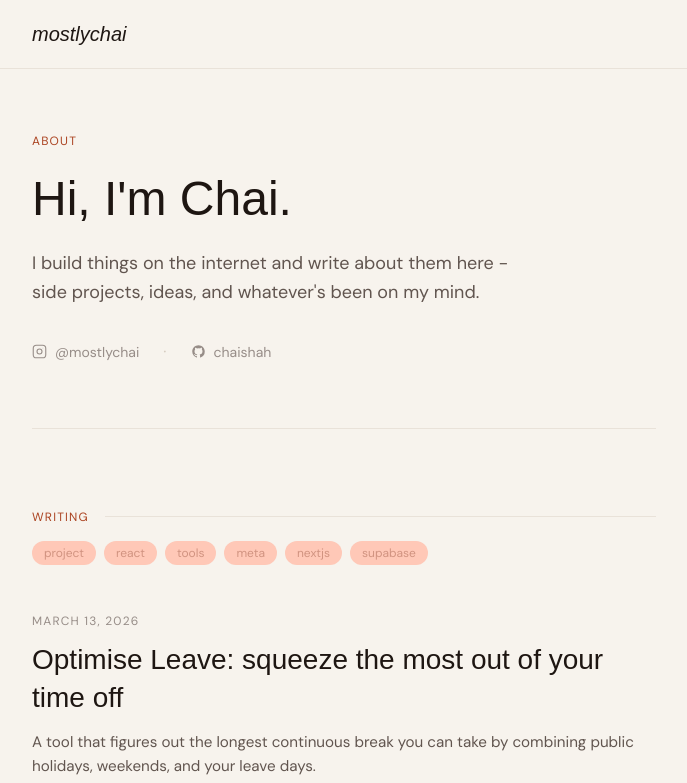
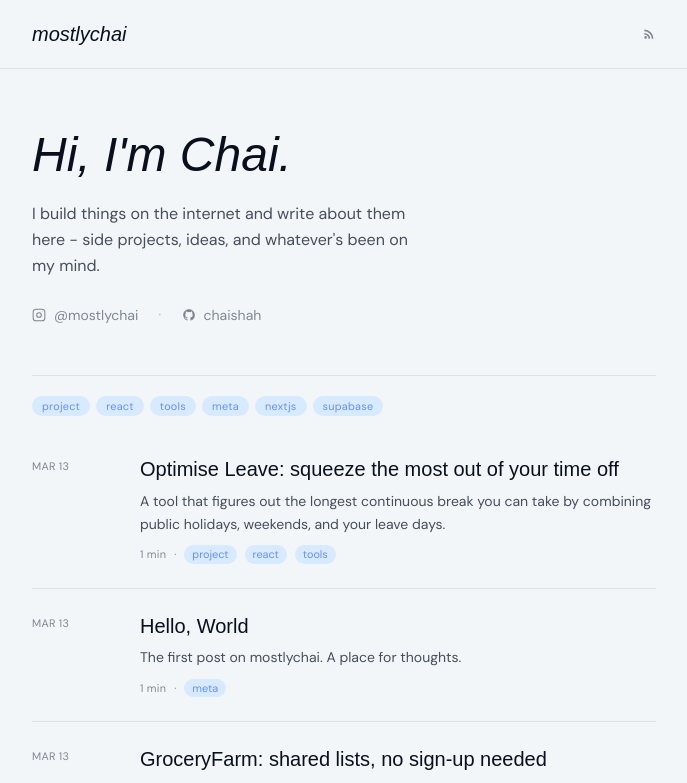
Before and after one commit to chaishah/mostlychai, a Next.js app: page / in a window 1280 px wide. Shown: the top 783 px of the page, without its empty margins (296-983 px from the left). Built offline with nearby package versions, Linux system fonts and the light colour scheme; no server answers; a web font is replaced by a local one.

Commit message:
feat: redesign homepage layout, update color palette, and add RSS feed

```diff
--- a/src/app/globals.css
+++ b/src/app/globals.css
@@ -2,7 +2,7 @@
 @tailwind components;
 @tailwind utilities;
 
-/* Override highlight.js background so our cream pre style takes precedence */
+/* Override highlight.js background so our pre style shows through */
 .hljs {
   background: transparent !important;
 }
@@ -11,11 +11,14 @@
   html {
     -webkit-font-smoothing: antialiased;
     -moz-osx-font-smoothing: grayscale;
-    background-color: oklch(96.5% 0.009 75);
-    color: oklch(21% 0.016 52);
+    /* cool linen — cream-100 */
+    background-color: oklch(97.2% 0.005 248);
+    /* deep navy-black — ink */
+    color: oklch(17% 0.028 265);
   }
 
   ::selection {
-    background-color: oklch(87% 0.07 38);
+    /* light indigo — spice-light */
+    background-color: oklch(93.5% 0.055 265);
   }
 }
--- a/src/app/layout.tsx
+++ b/src/app/layout.tsx
@@ -2,7 +2,7 @@ import type { Metadata } from "next";
 import { Instrument_Serif, DM_Sans } from "next/font/google";
 import Link from "next/link";
 import "./globals.css";
-import "highlight.js/styles/github.css";
+import "highlight.js/styles/atom-one-light.css";
 
 const instrumentSerif = Instrument_Serif({
   subsets: ["latin"],
@@ -45,13 +45,23 @@ export default function RootLayout({ children }: { children: React.ReactNode })
     <html lang="en" className={`${instrumentSerif.variable} ${dmSans.variable}`}>
       <body className="bg-cream-100 text-ink font-sans min-h-screen flex flex-col">
         <header className="border-b border-cream-200">
-          <div className="max-w-2xl mx-auto px-6 py-5">
+          <div className="max-w-2xl mx-auto px-6 py-5 flex items-center justify-between">
             <Link
               href="/"
               className="font-display italic text-xl text-ink hover:text-spice transition-colors duration-200"
             >
               mostlychai
             </Link>
+            <a
+              href="/feed.xml"
+              title="RSS feed"
+              className="text-ink-faint hover:text-spice transition-colors duration-200"
+              aria-label="Subscribe via RSS"
+            >
+              <svg width="14" height="14" viewBox="0 0 24 24" fill="currentColor" aria-hidden="true">
+                <path d="M6.18 15.64a2.18 2.18 0 0 1 2.18 2.18C8.36 19.01 7.38 20 6.18 20C4.98 20 4 19.01 4 17.82a2.18 2.18 0 0 1 2.18-2.18M4 4.44A15.56 15.56 0 0 1 19.56 20h-2.83A12.73 12.73 0 0 0 4 7.27V4.44m0 5.66a9.9 9.9 0 0 1 9.9 9.9h-2.83A7.07 7.07 0 0 0 4 12.93V10.1z" />
+              </svg>
+            </a>
           </div>
         </header>
         <main className="flex-1">{children}</main>
--- a/src/app/page.tsx
+++ b/src/app/page.tsx
@@ -7,25 +7,24 @@ export default async function Home() {
   const posts = await getAllPostMeta();
 
   return (
-    <div className="max-w-2xl mx-auto px-6 py-16">
+    <div className="max-w-2xl mx-auto px-6 py-14">
 
-      {/* About */}
-      <section className="mb-20 pb-16 border-b border-cream-200">
-        <p className="text-xs text-spice tracking-widest uppercase mb-5 font-sans">about</p>
-        <h1 className="font-display text-5xl leading-tight mb-5">
+      {/* About — compact, no label */}
+      <section className="mb-12">
+        <h1 className="font-display italic text-5xl leading-tight mb-4 text-ink">
           Hi, I&apos;m Chai.
         </h1>
-        <p className="text-ink-soft leading-relaxed text-lg mb-8 max-w-lg">
-          I build things on the internet and write about them here - side projects, ideas, and whatever's been on my mind.
+        <p className="text-ink-soft leading-relaxed mb-6 text-base max-w-sm">
+          I build things on the internet and write about them here - side projects, ideas, and whatever&apos;s been on my mind.
         </p>
-        <div className="flex items-center gap-6">
+        <div className="flex items-center gap-5">
           <a
             href="https://instagram.com/mostlychai"
             target="_blank"
             rel="noopener noreferrer"
             className="flex items-center gap-2 text-sm text-ink-faint hover:text-spice transition-colors duration-200"
           >
-            <svg width="15" height="15" viewBox="0 0 24 24" fill="none" stroke="currentColor" strokeWidth="1.75" strokeLinecap="round" strokeLinejoin="round" aria-hidden="true">
+            <svg width="14" height="14" viewBox="0 0 24 24" fill="none" stroke="currentColor" strokeWidth="1.75" strokeLinecap="round" strokeLinejoin="round" aria-hidden="true">
               <rect x="2" y="2" width="20" height="20" rx="5" ry="5" />
               <circle cx="12" cy="12" r="4" />
               <circle cx="17.5" cy="6.5" r="0.5" fill="currentColor" stroke="none" />
@@ -39,7 +38,7 @@ export default async function Home() {
             rel="noopener noreferrer"
             className="flex items-center gap-2 text-sm text-ink-faint hover:text-spice transition-colors duration-200"
           >
-            <svg width="15" height="15" viewBox="0 0 24 24" fill="currentColor" aria-hidden="true">
+            <svg width="14" height="14" viewBox="0 0 24 24" fill="currentColor" aria-hidden="true">
               <path d="M12 2C6.477 2 2 6.484 2 12.017c0 4.425 2.865 8.18 6.839 9.504.5.092.682-.217.682-.483 0-.237-.008-.868-.013-1.703-2.782.605-3.369-1.343-3.369-1.343-.454-1.158-1.11-1.466-1.11-1.466-.908-.62.069-.608.069-.608 1.003.07 1.531 1.032 1.531 1.032.892 1.53 2.341 1.088 2.91.832.092-.647.35-1.088.636-1.338-2.22-.253-4.555-1.113-4.555-4.951 0-1.093.39-1.988 1.029-2.688-.103-.253-.446-1.272.098-2.65 0 0 .84-.27 2.75 1.026A9.564 9.564 0 0112 6.844c.85.004 1.705.115 2.504.337 1.909-1.296 2.747-1.027 2.747-1.027.546 1.379.202 2.398.1 2.651.64.7 1.028 1.595 1.028 2.688 0 3.848-2.339 4.695-4.566 4.943.359.309.678.92.678 1.855 0 1.338-.012 2.419-.012 2.747 0 .268.18.58.688.482A10.019 10.019 0 0022 12.017C22 6.484 17.522 2 12 2z" />
             </svg>
             chaishah
@@ -47,15 +46,13 @@ export default async function Home() {
         </div>
       </section>
 
-      {/* Writing */}
+      {/* Writing — no label, thin rule then list */}
       <section>
-        <div className="flex items-center gap-4 mb-2">
-          <p className="text-xs text-spice tracking-widest uppercase shrink-0">writing</p>
-          <div className="h-px flex-1 bg-cream-200" />
-        </div>
-
+        <div className="h-px bg-cream-200 mb-2" />
         {posts.length === 0 ? (
-          <p className="text-ink-faint mt-8">No posts yet. Publish a markdown file from <code>/publish</code> to get started.</p>
+          <p className="text-ink-faint mt-8 text-sm">
+            No posts yet. Publish a markdown file from <code>/publish</code> to get started.
+          </p>
         ) : (
           <PostList posts={posts} />
         )}
--- a/src/components/PostCard.tsx
+++ b/src/components/PostCard.tsx
@@ -3,13 +3,15 @@
 import Link from "next/link";
 import type { PostMeta } from "@/lib/posts";
 
-function formatDate(dateStr: string): string {
+function formatDateShort(dateStr: string): string {
   if (!dateStr) return "";
-  return new Date(dateStr).toLocaleDateString("en-US", {
-    year: "numeric",
-    month: "long",
-    day: "numeric",
-  });
+  const [year, month, day] = dateStr.split("-").map(Number);
+  const date = new Date(year, month - 1, day);
+  const now = new Date();
+  if (date.getFullYear() === now.getFullYear()) {
+    return date.toLocaleDateString("en-US", { month: "short", day: "numeric" });
+  }
+  return date.toLocaleDateString("en-US", { month: "short", year: "2-digit" });
 }
 
 export default function PostCard({
@@ -22,45 +24,64 @@ export default function PostCard({
   const href = `/posts/${post.slug.join("/")}`;
 
   return (
-    <article className="py-10 border-b border-cream-200 group last:border-b-0">
-      <Link href={href} className="block">
+    <article className="py-6 border-b border-cream-200 last:border-b-0">
+      <div className="grid grid-cols-[3.75rem_1fr] gap-x-6 sm:grid-cols-[4.75rem_1fr] sm:gap-x-8">
+
+        {/* Date column */}
+        <div className="pt-[3px]">
           {post.date && (
-          <p className="text-xs text-ink-faint tracking-widest uppercase mb-3 font-sans">
-            {formatDate(post.date)}
-          </p>
+            <time
+              dateTime={post.date}
+              className="text-[0.68rem] text-ink-faint font-sans tracking-wide uppercase leading-snug block"
+            >
+              {formatDateShort(post.date)}
+            </time>
           )}
-        <h2 className="font-display text-[1.75rem] leading-snug text-ink group-hover:text-spice transition-colors duration-200 mb-3">
+        </div>
+
+        {/* Content column */}
+        <div>
+          <Link href={href} className="group block">
+            <h2 className="font-display text-[1.25rem] leading-snug text-ink group-hover:text-spice transition-colors duration-200 mb-1.5">
               {post.title}
             </h2>
             {post.description && (
-          <p className="text-ink-soft leading-relaxed line-clamp-2 mb-4 text-[0.95rem]">
+              <p className="text-ink-soft text-[0.875rem] leading-relaxed line-clamp-2 mb-2.5">
                 {post.description}
               </p>
             )}
-        <span className="text-xs text-ink-faint font-sans">{post.readingTime} min read</span>
           </Link>
+
+          {/* Meta row */}
+          <div className="flex flex-wrap items-center gap-x-2 gap-y-1">
+            <span className="text-[0.68rem] text-ink-faint font-sans tracking-wide">
+              {post.readingTime} min
+            </span>
             {post.tags.length > 0 && (
-        <div className="flex flex-wrap items-center gap-x-2 gap-y-1 mt-3">
+              <span className="text-ink-faint text-[0.68rem] select-none">·</span>
+            )}
             {post.tags.slice(0, 3).map((tag) =>
               onTagClick ? (
                 <button
                   key={tag}
                   onClick={() => onTagClick(tag)}
-                className="text-xs text-spice-muted bg-spice-light px-2 py-0.5 rounded-full font-sans hover:bg-spice hover:text-cream-50 transition-colors duration-200"
+                  className="text-[0.68rem] text-spice-muted bg-spice-light px-2 py-px rounded-full font-sans hover:bg-spice hover:text-cream-50 transition-colors duration-200"
                 >
                   {tag}
                 </button>
               ) : (
                 <span
                   key={tag}
-                className="text-xs text-spice-muted bg-spice-light px-2 py-0.5 rounded-full font-sans"
+                  className="text-[0.68rem] text-spice-muted bg-spice-light px-2 py-px rounded-full font-sans"
                 >
                   {tag}
                 </span>
               )
             )}
           </div>
-      )}
+        </div>
+
+      </div>
     </article>
   );
 }
--- a/src/components/PostList.tsx
+++ b/src/components/PostList.tsx
@@ -18,13 +18,14 @@ export default function PostList({ posts }: { posts: PostMeta[] }) {
 
   return (
     <div>
+      {/* Tag filter strip */}
       {allTags.length > 0 && (
-        <div className="flex flex-wrap gap-2 mt-4 mb-2">
+        <div className="flex flex-wrap items-center gap-1.5 py-3 mb-1">
           {allTags.map((tag) => (
             <button
               key={tag}
               onClick={() => handleTagClick(tag)}
-              className={`text-xs px-3 py-1 rounded-full font-sans transition-colors duration-200 ${
+              className={`text-[0.68rem] px-2.5 py-0.5 rounded-full font-sans tracking-wide transition-colors duration-200 ${
                 activeTag === tag
                   ? "bg-spice text-cream-50"
                   : "bg-spice-light text-spice-muted hover:bg-spice hover:text-cream-50"
@@ -33,11 +34,22 @@ export default function PostList({ posts }: { posts: PostMeta[] }) {
               {tag}
             </button>
           ))}
+          {activeTag && (
+            <button
+              onClick={() => setActiveTag(null)}
+              className="text-[0.68rem] text-ink-faint font-sans hover:text-spice transition-colors duration-200 ml-1"
+              aria-label="Clear filter"
+            >
+              clear
+            </button>
+          )}
         </div>
       )}
 
       {filtered.length === 0 ? (
-        <p className="text-ink-faint mt-8">No posts tagged &ldquo;{activeTag}&rdquo;.</p>
+        <p className="text-ink-faint text-sm mt-6">
+          No posts tagged &ldquo;{activeTag}&rdquo;.
+        </p>
       ) : (
         <div>
           {filtered.map((post) => (
```
Also changed, not shown: tailwind.config.ts (+25 -22 lines). Lines whose indentation alone changed are shown as unchanged.
